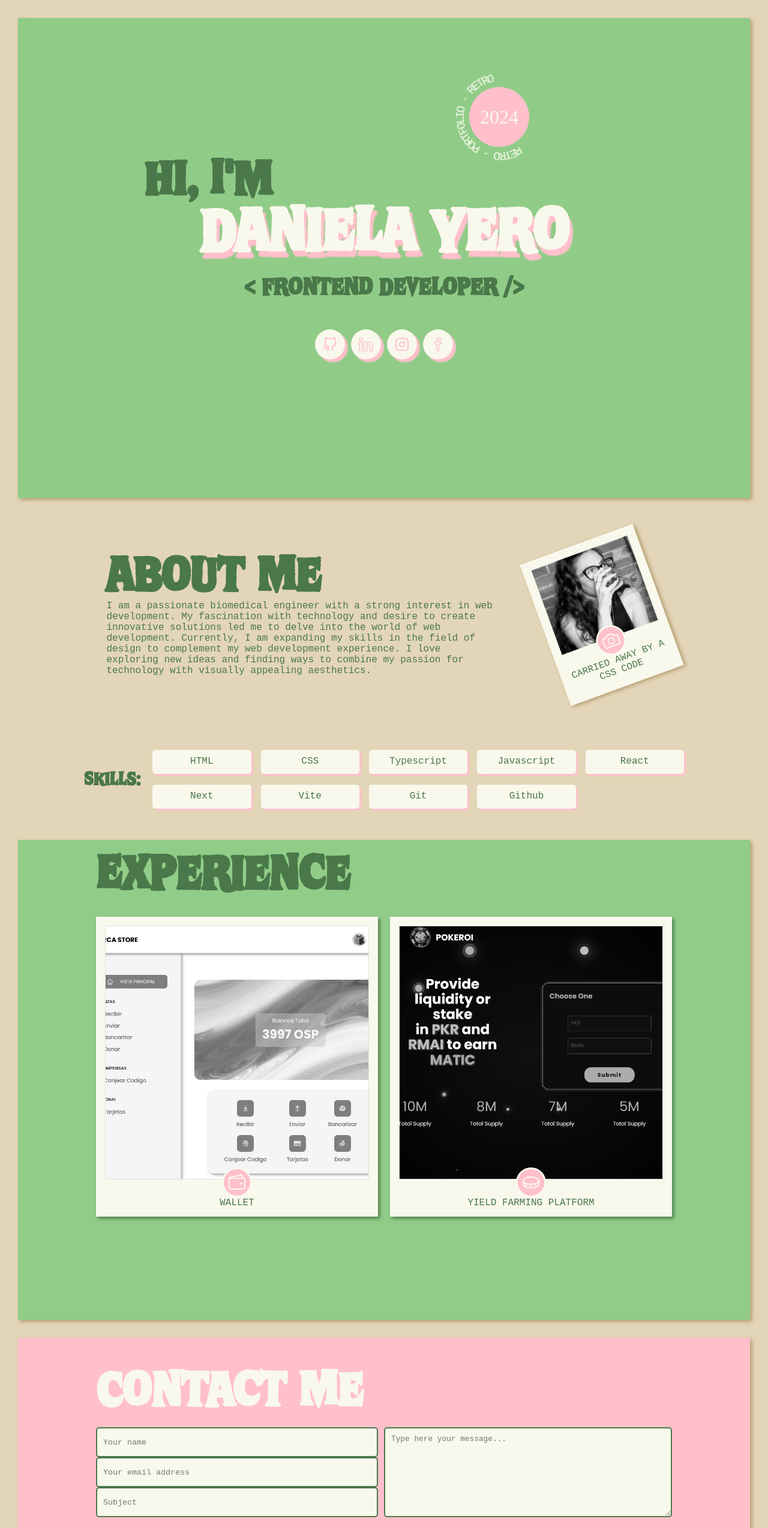
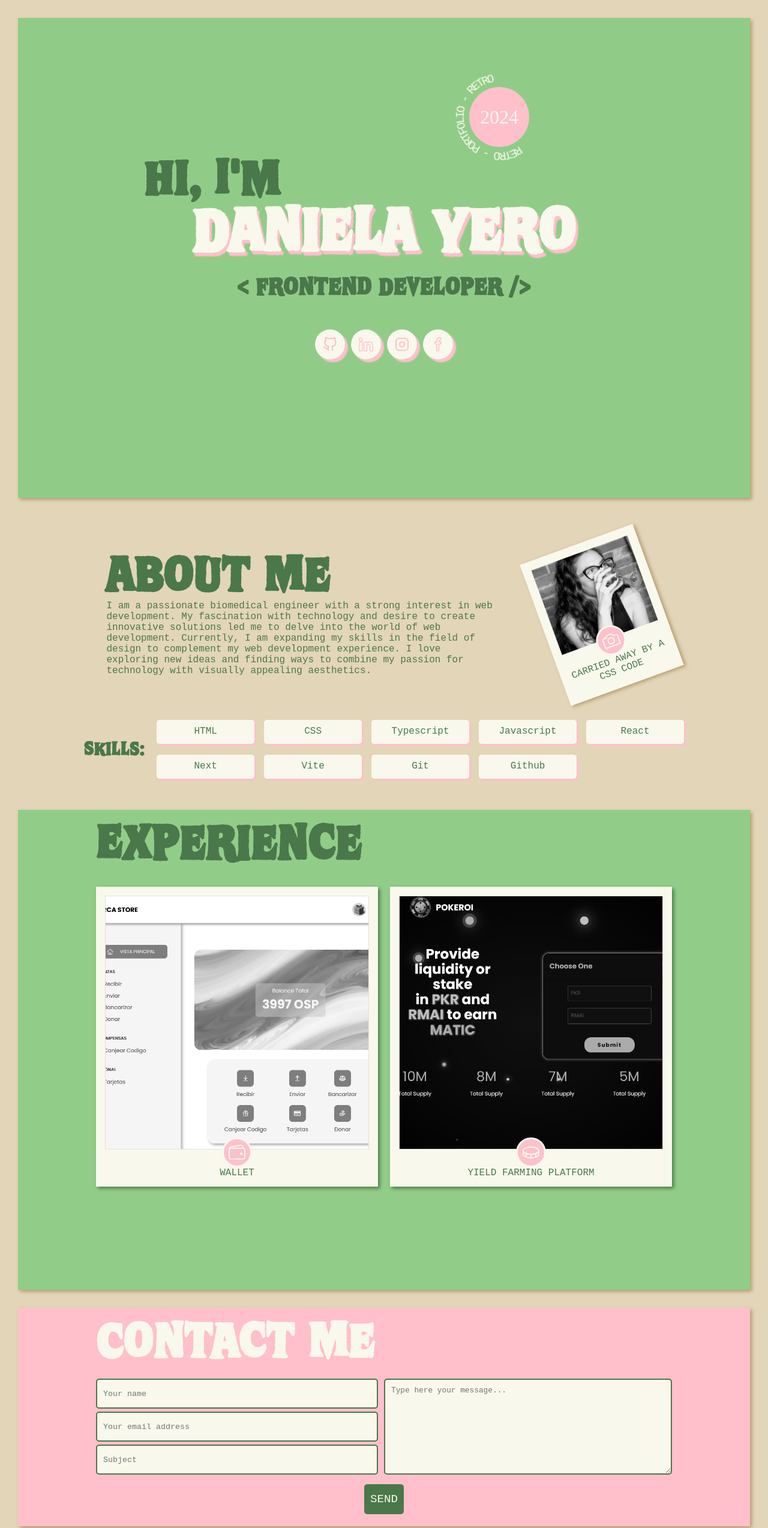
Before and after one commit to SmilingWitch/new-portfolio, a Next.js app: page / in a window 1280 px wide. Shown: the top 2547 px of the page at 60% size. Built offline with nearby package versions, Linux system fonts and the light colour scheme; a web font is replaced by a local one.

Commit message:
ref: fix heigth of components

```diff
--- a/public/styles/About.module.css
+++ b/public/styles/About.module.css
@@ -2,14 +2,11 @@
     position: relative;
     width: 1000px;
     margin: 0 auto;
-   /* min-height: 50vh;*/
     min-height: 50vh;
     display: flex;
     flex-direction: column;
     align-items: center;
     justify-content: flex-start;
-    /*padding: 20px;*/
-
 }
 .aboutBx{
     position: relative;
@@ -28,6 +25,7 @@
     position: relative;
     font-size: var(--font-size-full);
     color: var(--green);
+    letter-spacing: 2px;
 }
 .text{
     width: 100%;
@@ -94,21 +92,20 @@
     color: var(--green) ;
 }
 
-
 .skills{
+    position: relative;
+    font-family: 'Courier New', Courier, monospace;
+    color: var(--green);
     width: 100%;
-    font-family: 'Courier New', Courier, monospace;
-    color: var(--green) ;
-    height: 100px;
+    margin-bottom: 50px;
     display: flex;
     align-items: center;
     justify-content: flex-start;
-    margin-top: 50px;
-    margin-bottom: 50px;
 }
 .skills h2{
     font-size: 30px;
     margin-right:20px ;
+    letter-spacing: 1px;
 }
 .labelBx{
     position: relative;
@@ -157,7 +154,6 @@
     .skills{
         position: relative;
         flex-direction: column;
-        min-height: 200px;
         align-items: flex-start;
         margin-top: 0;
     }
@@ -181,7 +177,6 @@
 }
 @media(max-width:538px){
     .skills{
-        height: 300px;
         grid-template-columns: repeat(auto-fit, minmax(150px,1fr));
     }
 }
@@ -191,8 +186,3 @@
        }
 
 }
-@media(max-width:375px){
-    .skills{
-        height: 520px;
-    }
-}
--- a/public/styles/Contact.module.css
+++ b/public/styles/Contact.module.css
@@ -1,6 +1,5 @@
 .contact{
     position: relative;
-    min-height: 50vh;
     background: pink;
     /*text-shadow: 5px 10px 2px var(--green);*/
     display: flex;
@@ -21,6 +20,7 @@
     position: relative;
     font-size: var(--font-size-full);
     color: rgb(249, 248, 236);
+    letter-spacing: 2px;
 }
 .form{
     position: relative;
@@ -28,21 +28,21 @@
     flex-direction: column;
     align-items: center;
     justify-content: space-between;
-    height: 25vh;
+    min-height: 25vh;
     margin-top: 20px;
 }
 .inputs{
     position: relative;
     width: 100%;
-    height: 100%;
     display: flex;
     align-items: center;
     justify-content: space-between;
+
 }
 .inputBx{
     display: flex;
     flex-direction: column;
-    height: 100%;
+    height: 20vh;
     justify-content: space-between;
     width: 49%;
 }
@@ -61,7 +61,7 @@
 }
 .message{
     position: relative;
-    height: 100%;
+    height: 20vh;
     width: 50%;
 }
 .message textarea{
@@ -74,12 +74,11 @@
 }
 .btn{
     position: relative;
-    margin-top: 20px;
-    /*width: 200px;*/
+    margin-top: 16px;
 }
 .btn input{
+    position: relative;
     background: var(--green) ;
-    /*width: 100%;*/
     font-size: 1.2em;
     color: rgb(249, 248, 236);
     text-transform: uppercase;
@@ -102,15 +101,14 @@
 }
 
 @media(max-width:460px){
-    .contact{
-        height: 52vh;
-    }
+
     .bx h1{
         font-size: var(--font-size-short);
        }
        .inputs{
         flex-direction: column;
-        height: 52vh;
+        /*height: 50vh;*/
+        justify-content: flex-start;
     }
     .inputBx,.message{
         width: 100%;
@@ -123,5 +121,6 @@
         position: relative;
         margin-top: 0px;
         padding-top: 16px;
+
     }
 }
--- a/public/styles/Experience.module.css
+++ b/public/styles/Experience.module.css
@@ -13,6 +13,7 @@
     color: #fd8f46;
     color: var(--green);
     /*color: rgb(249, 248, 236);  */
+    letter-spacing: 2px;
 }
 .bx{
     position: relative;
--- a/public/styles/Home.module.css
+++ b/public/styles/Home.module.css
@@ -24,9 +24,10 @@
 .header h1{
  font-size: 100px;
  position: relative;
- /*letter-spacing: -2px;*/
+ letter-spacing: 2px;
  color: rgb(249, 248, 236);
- text-shadow: 5px 10px 2px pink;
+ /*text-shadow: 5px 10px 2px pink;*/
+ text-shadow: 4px 6px 2px pink;
 }
 .btnBx{
     position: relative;
@@ -71,6 +72,7 @@
     font-size: 40px;
     color: var(--green);
     margin-top: 3vh;
+    letter-spacing: 1px;
 }
 
 .textHeader h1:nth-child(1){
@@ -155,7 +157,7 @@
 @media(max-width:460px){
     .header h1{
         font-size: 60px;
-        text-shadow: 3px 8px 2px pink;
+        text-shadow: 3px 4px 2px pink;
        }
     .textHeader h1:nth-child(1){
      font-size: 40px;
```
